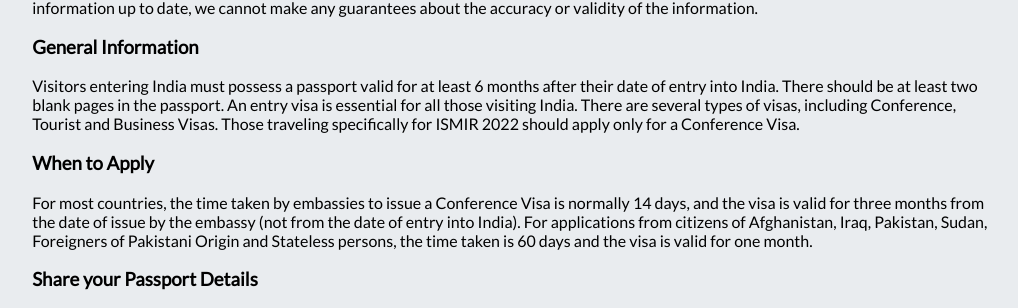
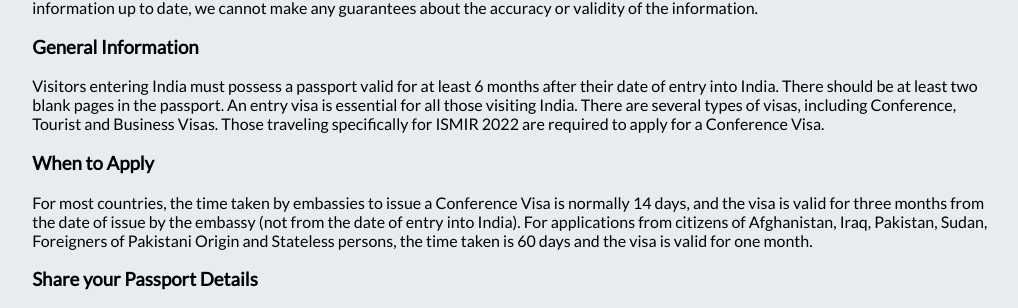
Before and after one commit to ismir2022/ismir2022.github.io, a Jekyll site: the page built from attend/travel.md, in a window 1280 px wide and 900 px high, scrolled down 619 px. Shown: the part 184-492 px from the top of the window, without its empty margins (155-1173 px from the left). Built offline with Jekyll 4.4.1, drawn with Linux system fonts in a browser that asks for light colours; nearby versions of some CDN libraries.

Commit message:
Updated PRs comments

```diff
--- a/attend/travel.md
+++ b/attend/travel.md
@@ -14,7 +14,7 @@ The information on this page is provided as general guidance for securing a visa
 
 ### General Information
 Visitors entering India must possess a passport valid for at least 6 months after their date of entry into India. There should be at least two blank pages in the passport.
-An entry visa is essential for all those visiting India. There are several types of visas, including Conference, Tourist and Business Visas. Those traveling specifically for ISMIR 2022 should apply only for a Conference Visa.
+An entry visa is essential for all those visiting India. There are several types of visas, including Conference, Tourist and Business Visas. Those traveling specifically for ISMIR 2022 are required to apply for a Conference Visa.
 
 ### When to Apply
 For most countries, the time taken by embassies to issue a Conference Visa is normally 14 days, and the visa is valid for three months from the date of issue by the embassy (not from the date of entry into India). For applications from citizens of Afghanistan, Iraq, Pakistan, Sudan, Foreigners of Pakistani Origin and Stateless persons, the time taken is 60 days and the visa is valid for one month.
```
